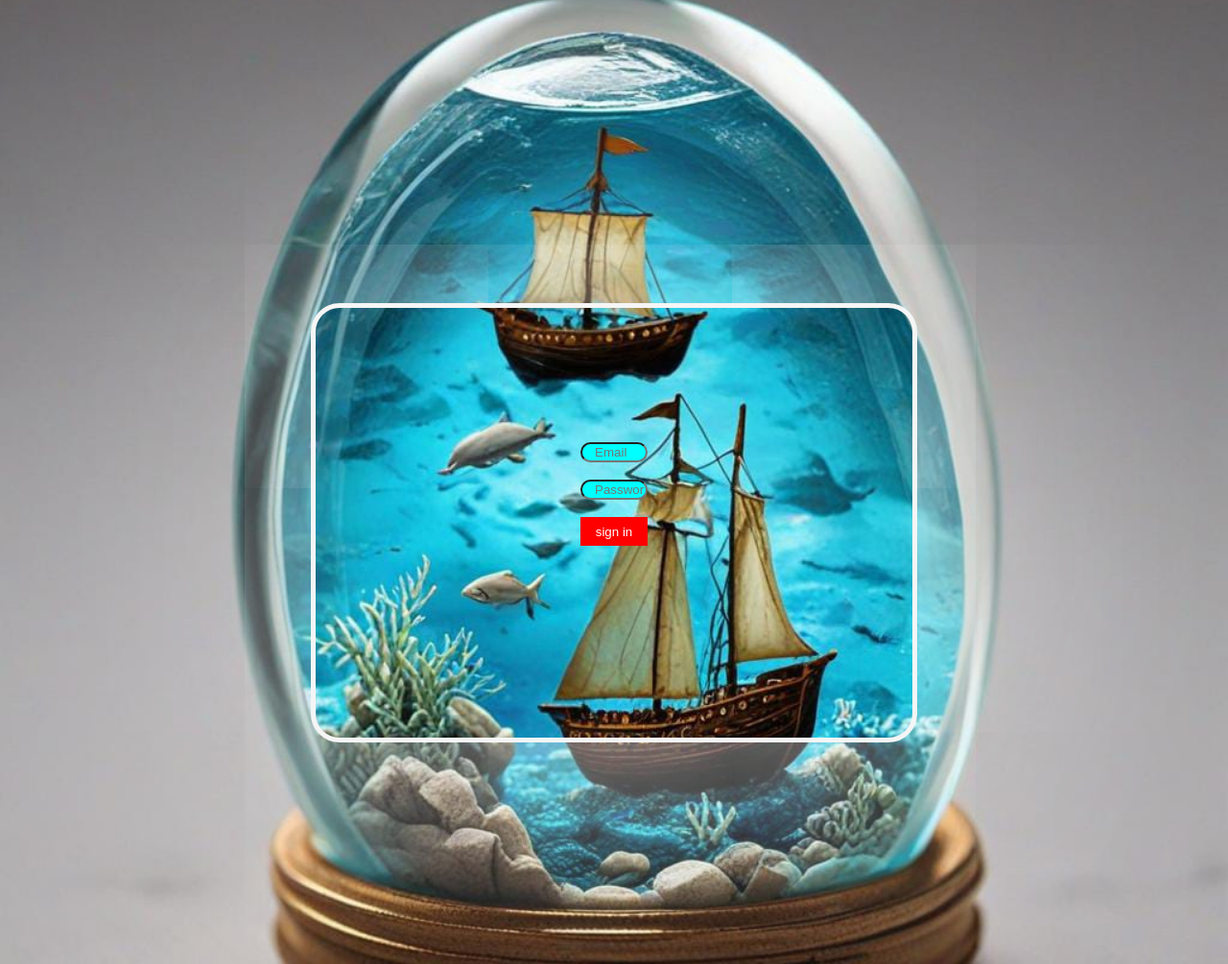
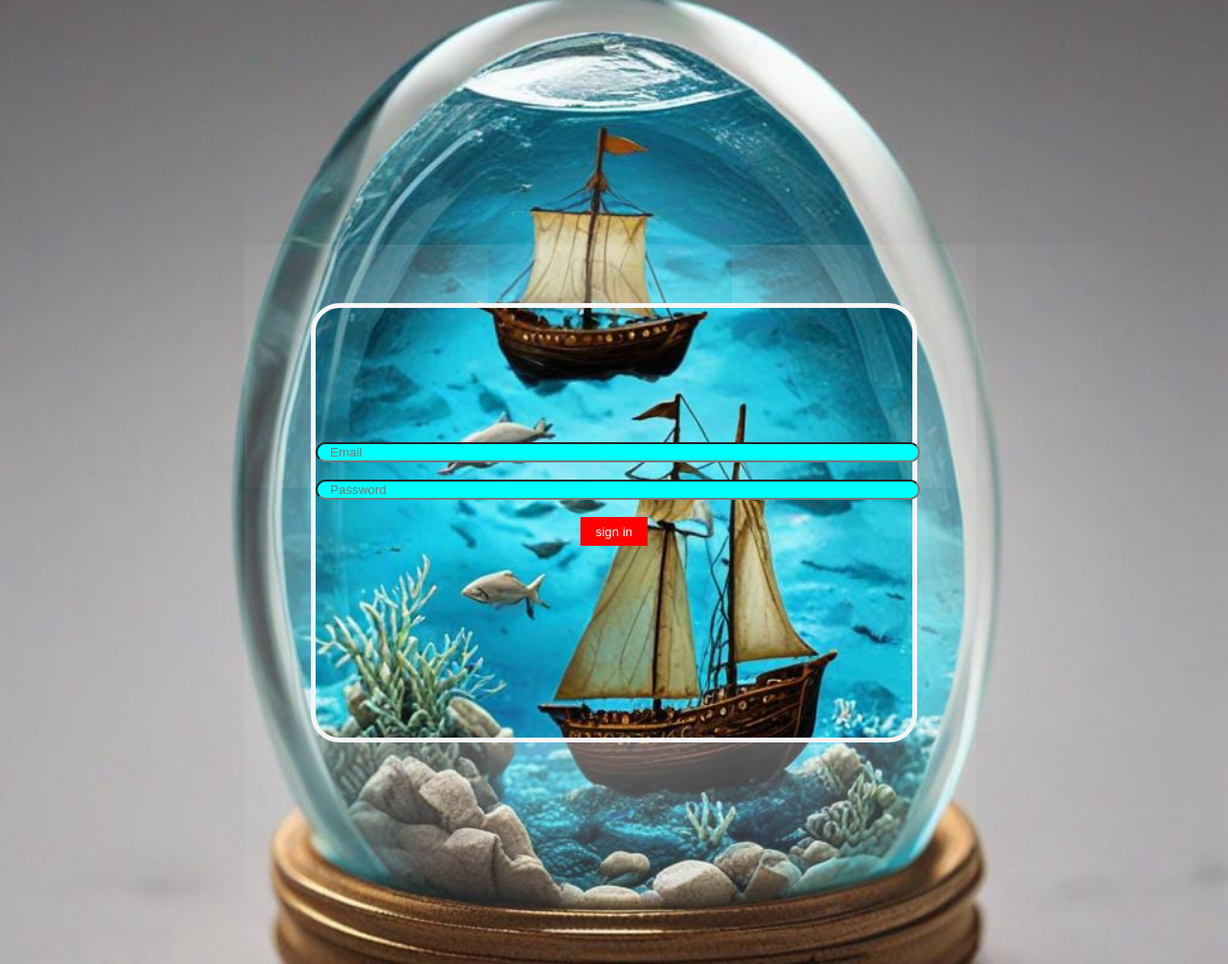
Before and after one commit to AbivarsanR/AbivarsanR, a plain HTML site: page index.html in a window 1280 px wide. Shown: the top 1005 px of the page at 96% size. Drawn offline with Linux system fonts and the light colour scheme.

Commit message:
Update style.css

```diff
--- a/style.css
+++ b/style.css
@@ -23,8 +23,8 @@ h2{
 input{
     background-color: aqua;
     border-radius: 50px;
-    width: 10%;
-    height: 0.5%;
+    width: 100%;
+    height: 5%;
 }
 #input1{
     margin-top: 5%;
```
